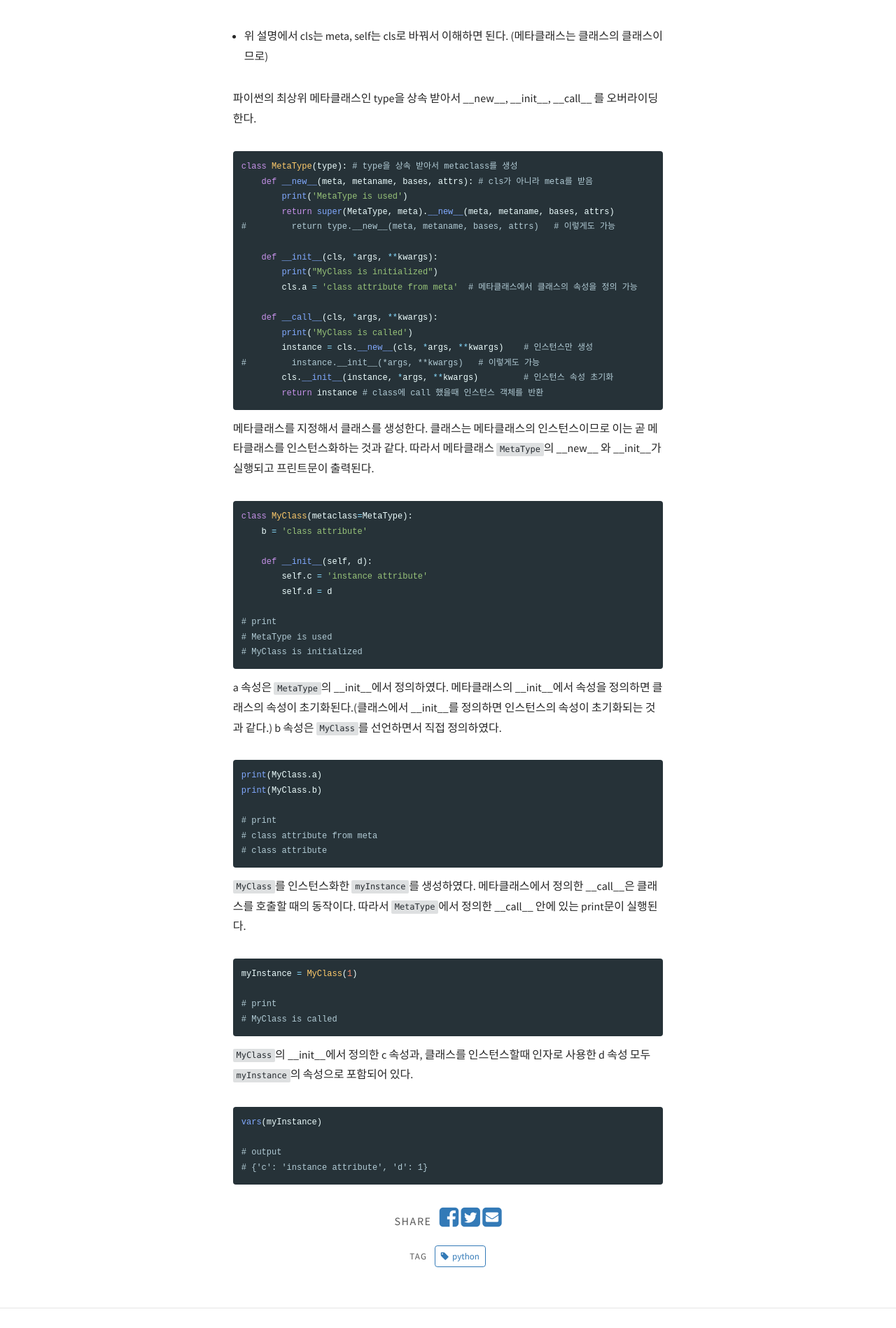
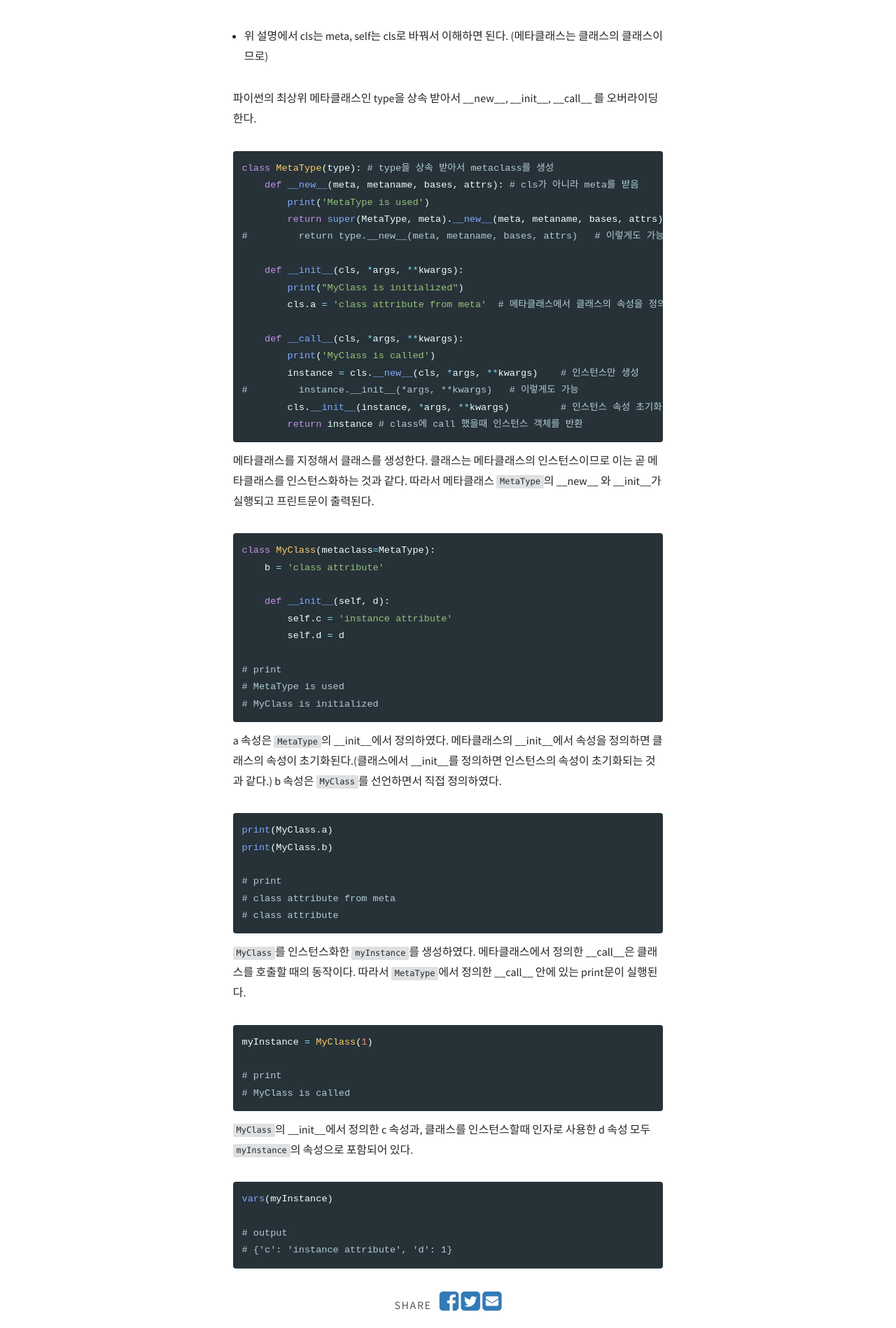
Before and after one commit to realblack0/jinhyo_ai_blog, a Jekyll site: the page built from _posts/2020-02-22-파이썬-메타클래스에서-매직메소드-활용.md, in a window 1280 px wide. Shown: the part 1471-3369 px from the top of the page at 70% size. Built offline with Jekyll 4.4.1, drawn with Linux system fonts in a browser that asks for light colours; comment, search, counter and statistics services are not loaded.

Commit message:
코드 폰트 크게 수정

```diff
--- a/_sass/external/_reset.scss
+++ b/_sass/external/_reset.scss
@@ -231,7 +231,7 @@ kbd,
 pre,
 samp {
   font-family: monospace, monospace;
-  font-size: 1em;
+  font-size: 1.063em;
 }
 
 /* Forms
```
